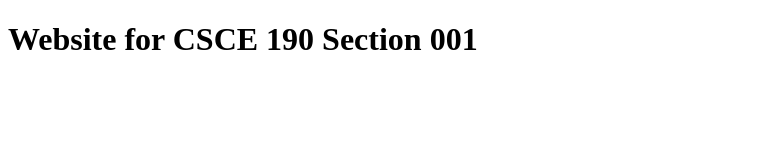
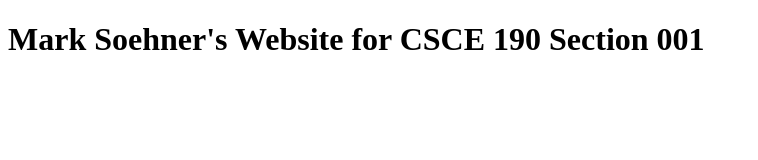
Before and after one commit to soehner-mark/soehner-mark.github.io, a plain HTML site: page index.html in a window 1280 px wide. Shown: the whole page, without its empty margins (0-758 px from the left). Drawn offline with Linux system fonts and the light colour scheme.

Commit message:
Add files via upload

```diff
--- a/index.html
+++ b/index.html
@@ -4,6 +4,6 @@
         <title>Mark Soehner: CSCE 190</title>
     </head>
     <body>
-        <h1>Website for CSCE 190 Section 001</h1>
+        <h1>Mark Soehner's Website for CSCE 190 Section 001 </h1>
     </body>
 </html>
```
